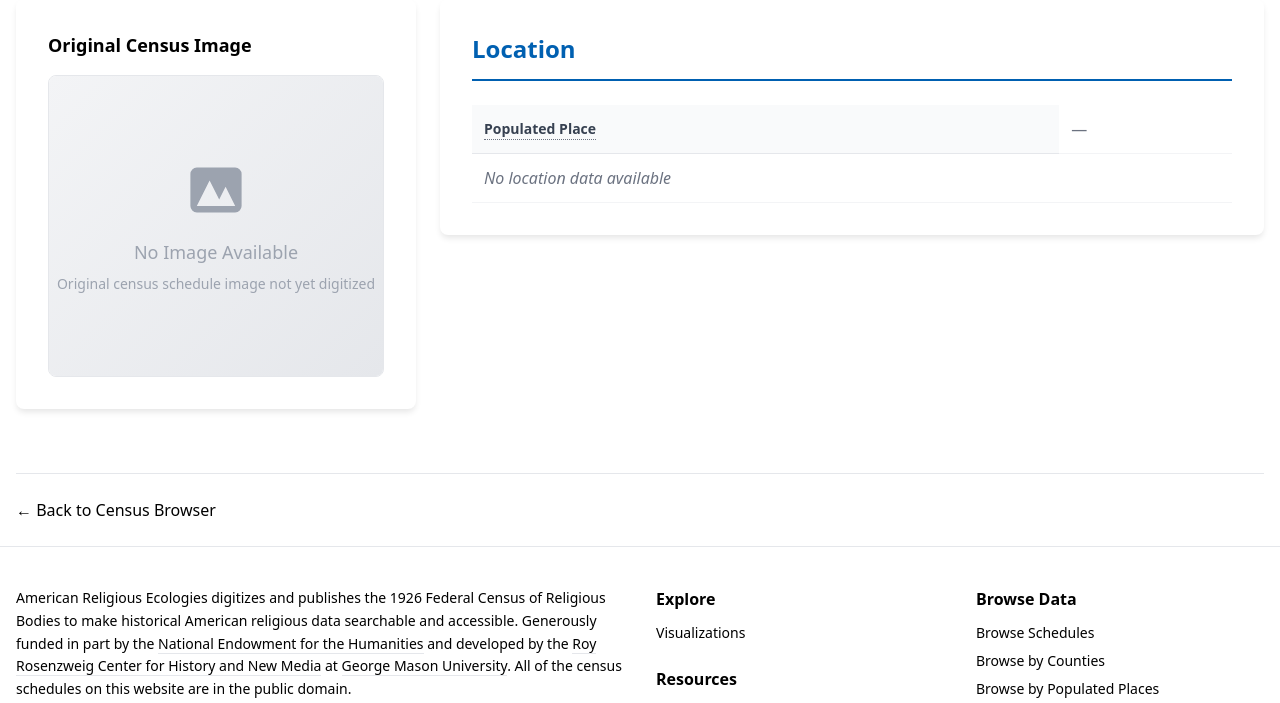
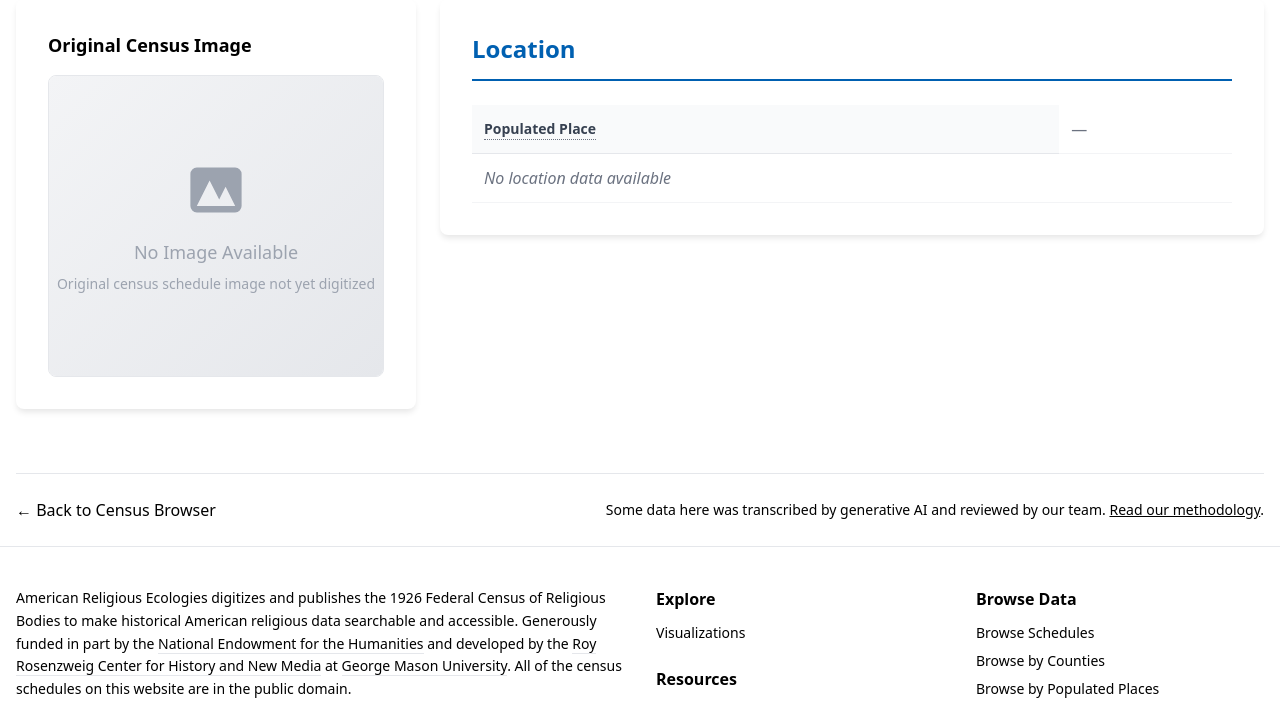
Before and after one commit to chnm/relec-django, a Django app: template templates/census/detail.html in a window 1280 px wide. Shown: the part 226-929 px from the top of the page. Run offline with Django 5.2, Linux system fonts and the light colour scheme; the template is opened without the code that fills it, so the values that code supplies are empty; some libraries are stand-ins or nearby versions; some web fonts are replaced.

Commit message:
docs: add AI methodology note to schedule detail page
Co-Authored-By: Claude Fable 5.1 <noreply@anthropic.com>

```diff
--- a/templates/census/detail.html
+++ b/templates/census/detail.html
@@ -581,11 +581,15 @@
         </div>
 
     <!-- Navigation -->
-        <div class="mt-8 pt-6 border-t border-gray-200">
+        <div class="mt-8 pt-6 border-t border-gray-200 flex flex-col sm:flex-row sm:items-center sm:justify-between gap-4">
             <a href="{% url 'census_browser' %}"
                class="inline-flex items-center text-religious-primary hover:text-primary-700 font-medium transition-colors">
                 ← Back to Census Browser
             </a>
+            <p class="text-sm text-content-tertiary sm:text-right">
+                Some data here was transcribed by generative AI and reviewed by our team.
+                <a href="{% url 'page_detail' 'ai-statement' %}" class="text-religious-primary hover:text-primary-700 underline">Read our methodology</a>.
+            </p>
         </div>
     </div>
 {% endblock %}
```
Also changed, not shown: tests/test_views.py (+8 -0 lines).
